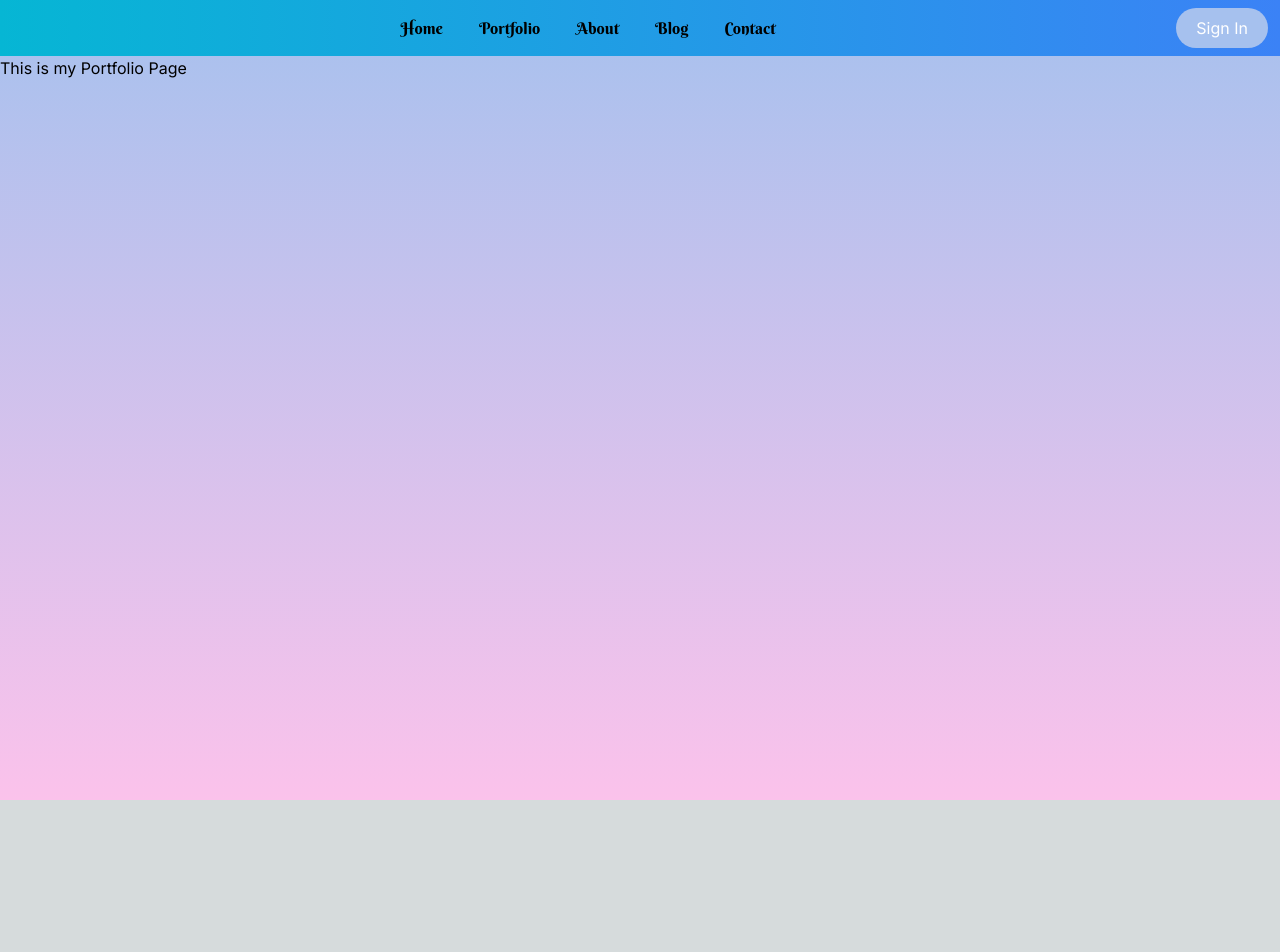
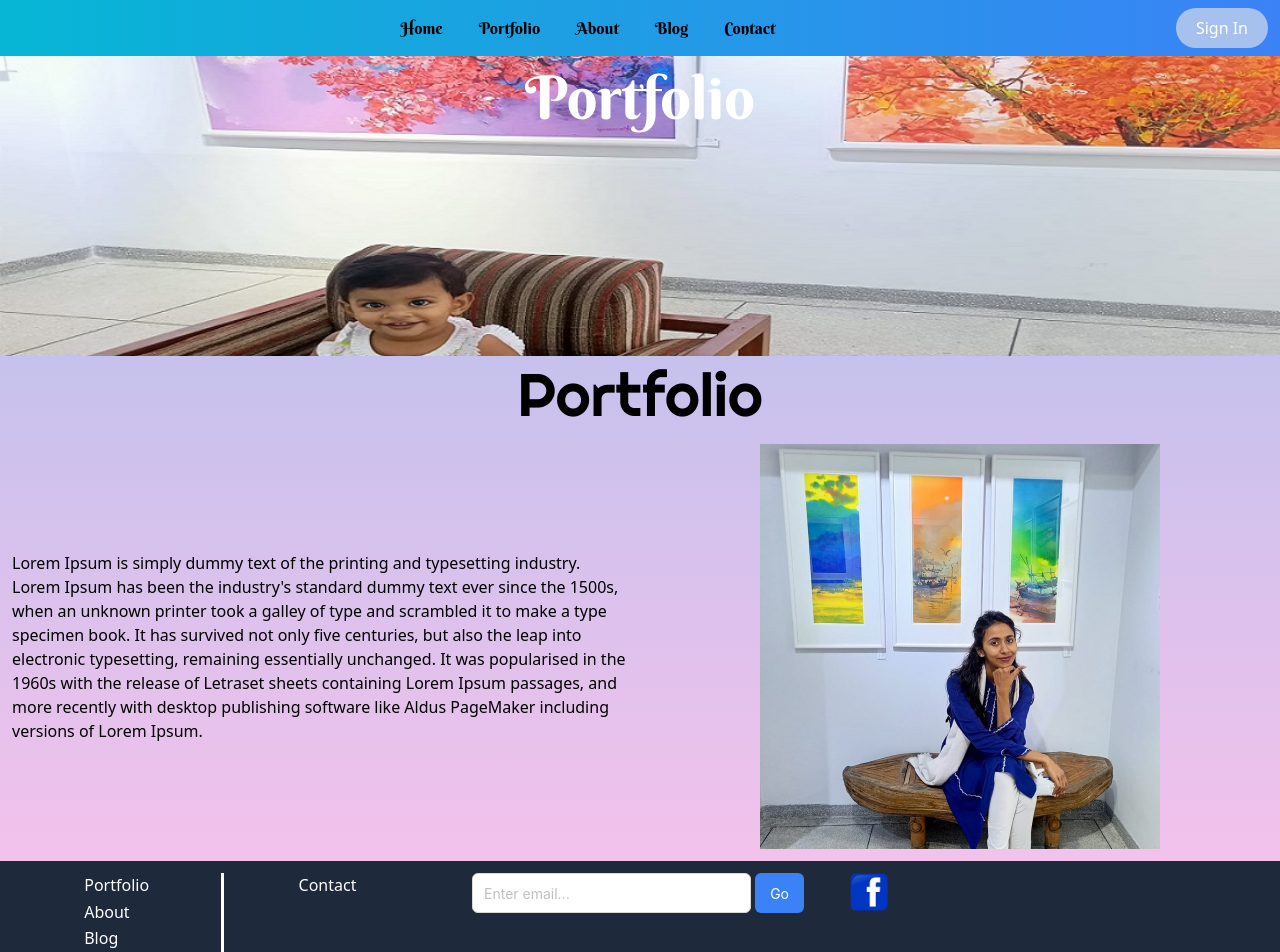
Before and after one commit to sifatkhaan/porfolio, a Next.js app: page /portfolio in a window 1280 px wide. Shown: the top 952 px of the page. Before the commit the page ends 800 px from the top, so only its background shows below. Built offline with nearby package versions, Linux system fonts and the light colour scheme; a web font is replaced by a local one.

Commit message:
portfolio desigh about to complete

```diff
--- a/app/about/page.jsx
+++ b/app/about/page.jsx
@@ -1,16 +1,37 @@
 import React from 'react'
 import Link from 'next/link';
+import Image from "next/image";
 import Header from '../component/Header';
+import Footer from '../component/Footer';
 export default function AboutPage() {
   return (
+    <>
+    <div className="flex min-h-screen flex-col bg-gradient-to-t from-[#fbc2eb] to-[#a6c1ee]">
+      <div>
+      <Header/>
+      <div
+     className="bg-[url('/image/srijon.jpg')] w-full h-[300px] bg-cover bg-center"
+     >
+    <p className="font-berkshire text-5xl md:text-6xl text-white text-center p-3">Wellcome to My Blog</p>
+    <div className="grid grid-cols-2 gap-2 w-full h-[80px] my-3 justify-items-center font-berkshire">
 
 
-     <div className="flex min-h-screen flex-col bg-gradient-to-t from-[#fbc2eb] to-[#a6c1ee]">
-        <Header/>
-     <div>
-      <p>This is my about page</p>
     </div>
 
+     </div>
+      <section>
+        <div className="flex">
+        <div className="flex items-center justify-center w-1/2">
+            <p className="p-3">Lorem Ipsum is simply dummy text of the printing and typesetting industry. Lorem Ipsum has been the industry's standard dummy text ever since the 1500s, when an unknown printer took a galley of type and scrambled it to make a type specimen book. It has survived not only five centuries, but also the leap into electronic typesetting, remaining essentially unchanged. It was popularised in the 1960s with the release of Letraset sheets containing Lorem Ipsum passages, and more recently with desktop publishing software like Aldus PageMaker including versions of Lorem Ipsum.</p>
+        </div>
+        <div className="flex items-center justify-center p-3 w-1/2">
+            <Image src="/image/myphoto.jpg" alt="Example" width={400} height={200} />
+        </div>
+        </div>
+     </section>
+      </div>
+      <Footer/>
     </div>
+    </>
   )
 }
--- a/app/blog/page.jsx
+++ b/app/blog/page.jsx
@@ -1,13 +1,30 @@
 import React from 'react'
 import Link from 'next/link';
+import Image from "next/image";
 import Header from '../component/Header';
+import Footer from '../component/Footer';
 export default function Blog() {
   return (
        <div className="flex min-h-screen w-full flex-col bg-gradient-to-t from-[#fbc2eb] to-[#a6c1ee]">
-  <Header/>
+        <div>
+        <Header/>
     <div className="w-full h-[300px] bg-cover bg-center" style={{backgroundImage: 'url(/image/sunset.jpg)'}}>
-     <p>This is my blog page</p>
+    <p className="font-berkshire text-5xl md:text-6xl text-center p-3"> This is Blog Page</p>
    </div>
+   <section>
+     <h1 className="text-center text-6xl font-right p-2">Blog</h1>
+        <div className="flex">
+        <div className="flex items-center justify-center w-1/2">
+            <p className="p-3">Lorem Ipsum is simply dummy text of the printing and typesetting industry. Lorem Ipsum has been the industry's standard dummy text ever since the 1500s, when an unknown printer took a galley of type and scrambled it to make a type specimen book. It has survived not only five centuries, but also the leap into electronic typesetting, remaining essentially unchanged. It was popularised in the 1960s with the release of Letraset sheets containing Lorem Ipsum passages, and more recently with desktop publishing software like Aldus PageMaker including versions of Lorem Ipsum.</p>
+        </div>
+        <div className="flex items-center justify-center p-3 w-1/2">
+            <Image src="/image/myphoto.jpg" alt="Example" width={400} height={200} />
+        </div>
+        </div>
+
+     </section>
+        </div>
+    <Footer/>
 
    </div>
 
--- /dev/null
+++ b/app/component/Footer.js
@@ -0,0 +1,50 @@
+import Link from 'next/link';
+import React from 'react';
+import {Button, Input} from 'antd';
+import Image from "next/image";
+
+export default function Footer() {
+  return (
+
+       <footer className='mt-auto'>
+        <div className="grid grid-cols-3 text-white bg-slate-800 w-full h-[100px] p-3">
+            <div className="grid grid-cols-2 ">
+                <div className="grid justify-center text-white">
+                    <p> <Link clasname="hover:text-gray-500" href="/portfolio">
+                        Portfolio
+                    </Link></p>
+                    <p> <Link clasname="hover:text-gray-500" href="/about">
+                        About
+                    </Link></p>
+                    <p> <Link clasname="hover:text-gray-500" href="/blog">
+                        Blog
+                    </Link></p>
+
+                </div>
+
+                <div className="flex w-full text-white ">
+                    <div className="bg-white w-[3px] h-[80px]"></div>
+                <div className="grid w-full justify-center">
+                <p><Link clasname="hover:text-gray-500" href="/contact">
+                        Contact
+                    </Link>
+                    </p>
+                </div>
+                </div>
+            </div>
+            <div className="flex justify-center">
+               <Input className="w-2/3 h-[40px]" type="text" placeholder="Enter email..."/>
+               <Button className="text-white bg-blue-500 border-none mx-1 h-[40px]">Go</Button>
+            </div>
+            <div>
+                <span>
+                    <Link href="#">
+                        <Image src="/logo/fblogo.png" width={40} height={40}/>
+                    </Link>
+                </span>
+            </div>
+        </div>
+     </footer>
+
+  )
+}
--- a/app/contact/page.jsx
+++ b/app/contact/page.jsx
@@ -1,14 +1,17 @@
 import React from 'react'
 import Link from 'next/link';
 import Header from '../component/Header';
+import Footer from '../component/Footer';
 export default function Contact() {
   return (
     <div className="flex min-h-screen flex-col bg-gradient-to-t from-[#fbc2eb] to-[#a6c1ee]">
-  <Header/>
-    <div>
-     <p>This is my Contact page</p>
-   </div>
-
+      <div>
+        <Header/>
+          <div className="w-full h-[300px] bg-cover bg-center" style={{backgroundImage: 'url(/image/sunset.jpg)'}}>
+             <p className="font-berkshire text-5xl md:text-6xl text-center p-3"> This is Contact Page</p>
+          </div>
+      </div>
+        <Footer/>
    </div>
   )
 }
--- a/app/page.js
+++ b/app/page.js
@@ -3,6 +3,7 @@ import Image from "next/image";
 import Link from 'next/link';
 import Header from "./component/Header";
 import {Button, Input} from 'antd';
+import Footer from "./component/Footer";
 export default function Home() {
   return (
     <main>
@@ -26,7 +27,7 @@ export default function Home() {
             <p className="p-3">Lorem Ipsum is simply dummy text of the printing and typesetting industry. Lorem Ipsum has been the industry's standard dummy text ever since the 1500s, when an unknown printer took a galley of type and scrambled it to make a type specimen book. It has survived not only five centuries, but also the leap into electronic typesetting, remaining essentially unchanged. It was popularised in the 1960s with the release of Letraset sheets containing Lorem Ipsum passages, and more recently with desktop publishing software like Aldus PageMaker including versions of Lorem Ipsum.</p>
         </div>
         <div className="flex items-center justify-center p-3 w-1/2">
-            {/* <Image src="/image/myphoto.jpg" alt="Example" width={400} height={200} /> */}
+            <Image src="/image/myphoto.jpg" alt="Example" width={400} height={200} />
         </div>
         </div>
 
@@ -38,7 +39,7 @@ export default function Home() {
             <p className="p-3">Lorem Ipsum is simply dummy text of the printing and typesetting industry. Lorem Ipsum has been the industry's standard dummy text ever since the 1500s, when an unknown printer took a galley of type and scrambled it to make a type specimen book. It has survived not only five centuries, but also the leap into electronic typesetting, remaining essentially unchanged. It was popularised in the 1960s with the release of Letraset sheets containing Lorem Ipsum passages, and more recently with desktop publishing software like Aldus PageMaker including versions of Lorem Ipsum.</p>
         </div>
         <div className="flex items-center justify-center p-3 w-1/2">
-            {/* <Image src="/image/myphoto.jpg" alt="Example" width={400} height={200} /> */}
+            <Image src="/image/myphoto.jpg" alt="Example" width={400} height={200} />
         </div>
         </div>
 
@@ -49,51 +50,13 @@ export default function Home() {
         <div className="flex items-center justify-center w-1/2">
             <p className="p-3">Lorem Ipsum is simply dummy text of the printing and typesetting industry. Lorem Ipsum has been the industry's standard dummy text ever since the 1500s, when an unknown printer took a galley of type and scrambled it to make a type specimen book. It has survived not only five centuries, but also the leap into electronic typesetting, remaining essentially unchanged. It was popularised in the 1960s with the release of Letraset sheets containing Lorem Ipsum passages, and more recently with desktop publishing software like Aldus PageMaker including versions of Lorem Ipsum.</p>
         </div>
-        {/* <div className="flex items-center justify-center p-3 w-1/2">
+        <div className="flex items-center justify-center p-3 w-1/2">
             <Image src="/image/myphoto.jpg" alt="Example" width={400} height={200} />
-        </div> */}
+        </div>
         </div>
 
      </section>
-     <footer>
-        <div className="grid grid-cols-3 text-white bg-slate-800 w-full h-[100px] p-3">
-            <div className="grid grid-cols-2 ">
-                <div className="grid justify-center text-white">
-                    <p> <Link clasname="hover:text-gray-500" href="/portfolio">
-                        Portfolio
-                    </Link></p>
-                    <p> <Link clasname="hover:text-gray-500" href="/about">
-                        About
-                    </Link></p>
-                    <p> <Link clasname="hover:text-gray-500" href="/blog">
-                        Blog
-                    </Link></p>
-
-                </div>
-
-                <div className="flex w-full text-white ">
-                    <div className="bg-white w-[3px] h-[80px]"></div>
-                <div className="grid w-full justify-center">
-                <p><Link clasname="hover:text-gray-500" href="/contact">
-                        Contact
-                    </Link>
-                    </p>
-                </div>
-                </div>
-            </div>
-            <div className="flex justify-center">
-               <Input className="w-2/3 h-[40px]" type="text" placeholder="Enter email..."/>
-               <Button className="text-white bg-blue-500 border-none mx-1 h-[40px]">Go</Button>
-            </div>
-            {/* <div>
-                <span>
-                    <Link href="#">
-                        <Image src="/logo/fblogo.png" width={40} height={40}/>
-                    </Link>
-                </span>
-            </div> */}
-        </div>
-     </footer>
+    <Footer/>
     </div>
 
     </main>
--- a/app/portfolio/page.jsx
+++ b/app/portfolio/page.jsx
@@ -1,11 +1,39 @@
 import React from 'react'
 import Link from 'next/link';
+import Image from "next/image";
 import Header from '../component/Header';
+import Footer from '../component/Footer';
 export default function Portfolio() {
   return (
+    <body className="flex flex-col min-h-screen">
     <div className="flex min-h-screen flex-col bg-gradient-to-t from-[#fbc2eb] to-[#a6c1ee]">
-<Header/>
-    <p>This is my Portfolio Page</p>
+      <div>
+      <Header/>
+      <div
+     className="bg-[url('/image/srijon.jpg')] w-full h-[300px] bg-cover bg-center"
+     >
+    <p className="font-berkshire text-5xl md:text-6xl text-white text-center p-3"> Portfolio</p>
+    <div className="grid grid-cols-2 gap-2 w-full h-[80px] my-3 justify-items-center font-berkshire">
+    </div>
+
+     </div>
+     <section>
+     <h1 className="text-center text-6xl font-right p-2">Portfolio</h1>
+        <div className="flex">
+        <div className="flex items-center justify-center w-1/2">
+            <p className="p-3">Lorem Ipsum is simply dummy text of the printing and typesetting industry. Lorem Ipsum has been the industry's standard dummy text ever since the 1500s, when an unknown printer took a galley of type and scrambled it to make a type specimen book. It has survived not only five centuries, but also the leap into electronic typesetting, remaining essentially unchanged. It was popularised in the 1960s with the release of Letraset sheets containing Lorem Ipsum passages, and more recently with desktop publishing software like Aldus PageMaker including versions of Lorem Ipsum.</p>
+        </div>
+        <div className="flex items-center justify-center p-3 w-1/2">
+            <Image src="/image/myphoto.jpg" alt="Example" width={400} height={200} />
+        </div>
+        </div>
+
+     </section>
+      </div>
+
+    <Footer/>
    </div>
+    </body>
+
   )
 }
```
Also changed, not shown: public/image/baby_in_gallary.jpg (added), public/image/srijon.jpg (added).
